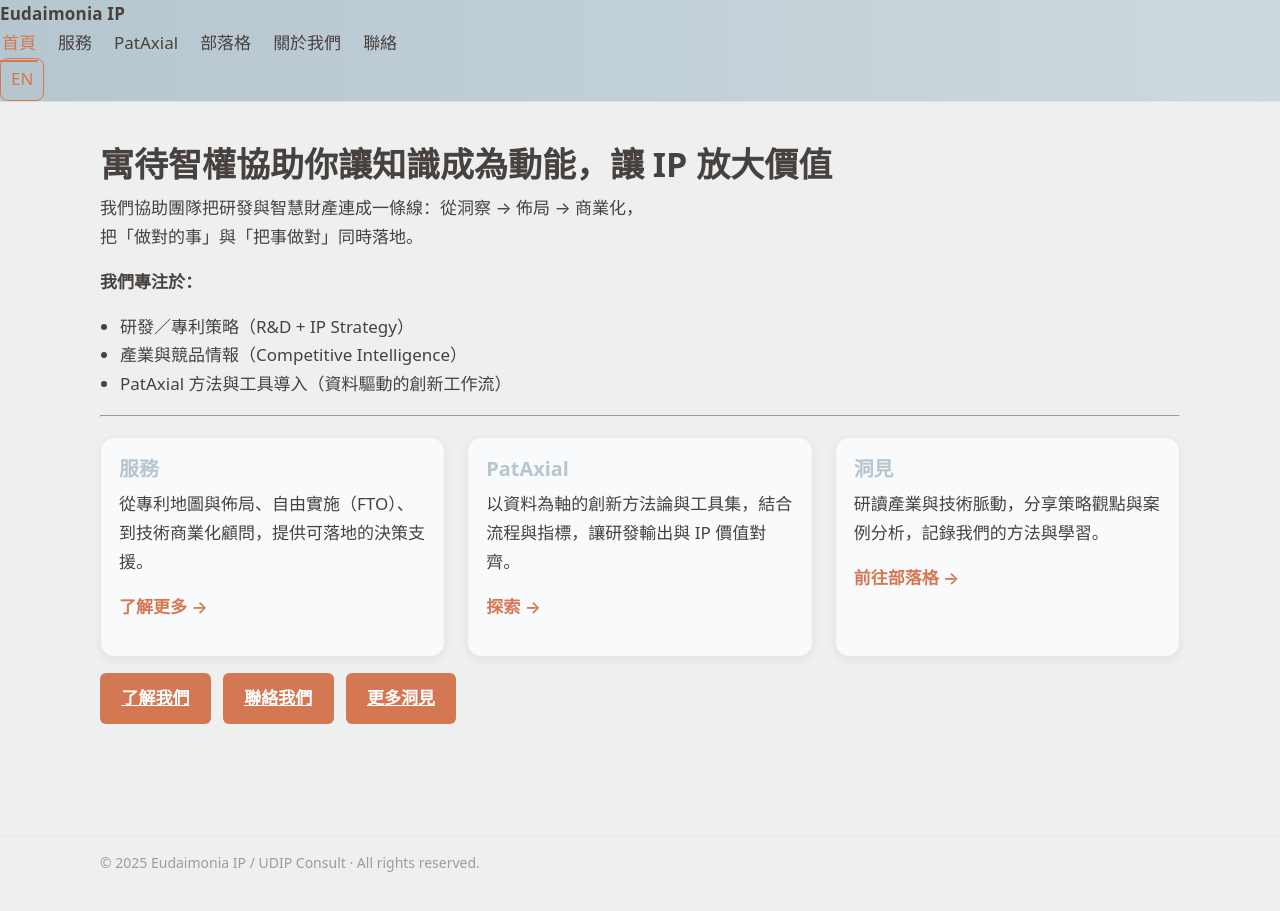
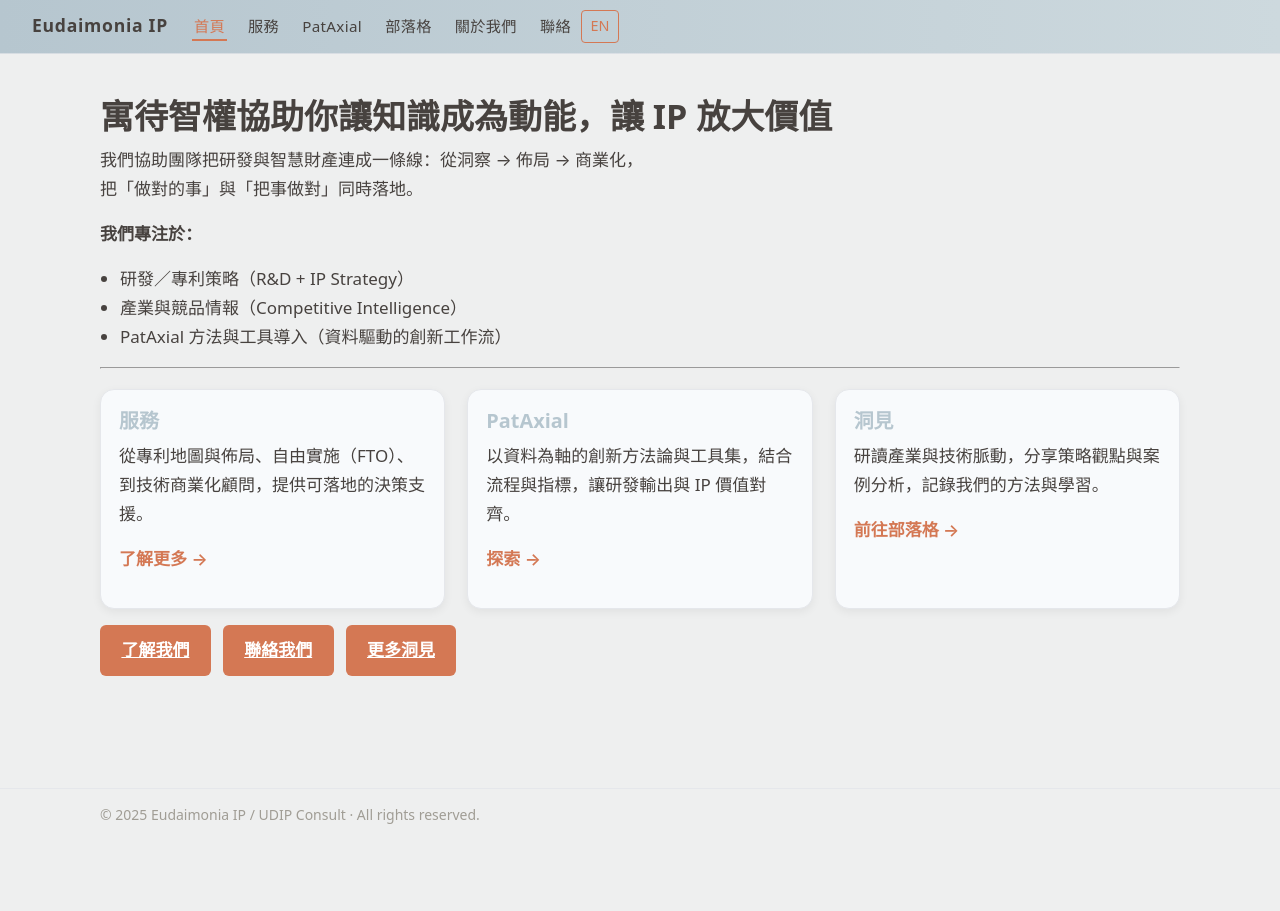
Before and after one commit to nuancenil/udipconsult, a Jekyll site: the page built from index.md, in a window 1280 px wide and 937 px high. Shown: the top 911 px of the window. Built offline with Jekyll 4.4.1, drawn with Linux system fonts in a browser that asks for light colours.

Commit message:
Polish nav alignment and bilingual spacing

```diff
--- a/assets/css/style.css
+++ b/assets/css/style.css
@@ -267,3 +267,133 @@
   outline-offset: 2px;
   border-radius: 6px;
 }
+
+.site-nav {
+  display: flex;
+  justify-content: space-between;
+  align-items: center;
+  padding: 0.6rem 2rem;
+  background: linear-gradient(to right, var(--brand), #cdd9de);
+}
+
+.nav-links {
+  display: flex;
+  gap: 1.5rem;
+  list-style: none;
+  margin: 0;
+  padding: 0;
+}
+
+.nav-links a {
+  color: var(--text);
+  text-decoration: none;
+  font-weight: 500;
+}
+
+.nav-links a:hover {
+  color: var(--accent);
+}
+
+.nav-lang {
+  margin-left: auto;
+}
+
+.nav-lang a {
+  border: 1px solid var(--accent);
+  border-radius: 4px;
+  padding: 0.25em 0.6em;
+  font-size: 0.9em;
+  color: var(--accent);
+  text-decoration: none;
+}
+
+.nav-lang a:hover {
+  background-color: var(--accent);
+  color: white;
+}
+
+/* === Navigation alignment & bilingual fine-tuning === */
+
+/* 導覽列主容器：保持水平對齊 */
+.site-nav .nav-container {
+  display: flex;
+  align-items: center;
+  justify-content: space-between;
+  flex-wrap: wrap;
+  gap: 0.5rem;
+}
+
+/* 品牌文字：稍微放大、加字距 */
+.site-nav .brand {
+  font-weight: 600;
+  letter-spacing: 0.04em;
+  font-size: 1.1rem;
+  margin-right: 1rem;
+  white-space: nowrap;
+}
+
+/* 導覽項目排列間距與字體設定 */
+.site-nav .nav-links {
+  display: flex;
+  flex-wrap: wrap;
+  gap: 1.2rem;
+  list-style: none;
+  margin: 0;
+  padding: 0;
+}
+
+.site-nav .nav-links a {
+  text-decoration: none;
+  color: var(--text);
+  font-size: 0.95rem;
+  font-weight: 500;
+  letter-spacing: 0.02em;
+  transition: color .2s ease, border-color .2s ease;
+  border-bottom: 2px solid transparent;
+  padding-bottom: 0.2rem;
+}
+
+/* hover / active */
+.site-nav .nav-links a:hover,
+.site-nav .nav-links a[aria-current="page"] {
+  color: var(--accent);
+  border-bottom-color: var(--accent);
+}
+
+/* 語言切換按鈕區 */
+.nav-lang {
+  display: flex;
+  align-items: center;
+  margin-left: auto;
+}
+
+.nav-lang a {
+  display: inline-block;
+  padding: 0.25em 0.6em;
+  border: 1px solid var(--accent);
+  border-radius: 4px;
+  color: var(--accent);
+  font-size: 0.9rem;
+  font-weight: 500;
+  text-decoration: none;
+  transition: all .2s ease;
+}
+
+.nav-lang a:hover {
+  background-color: var(--accent);
+  color: #fff;
+}
+
+/* RWD：手機上讓導覽自動換行置中 */
+@media (max-width: 768px) {
+  .site-nav .nav-container {
+    flex-direction: column;
+    align-items: center;
+  }
+  .site-nav .nav-links {
+    justify-content: center;
+  }
+  .nav-lang {
+    margin: 0.5rem 0 0;
+  }
+}
```
